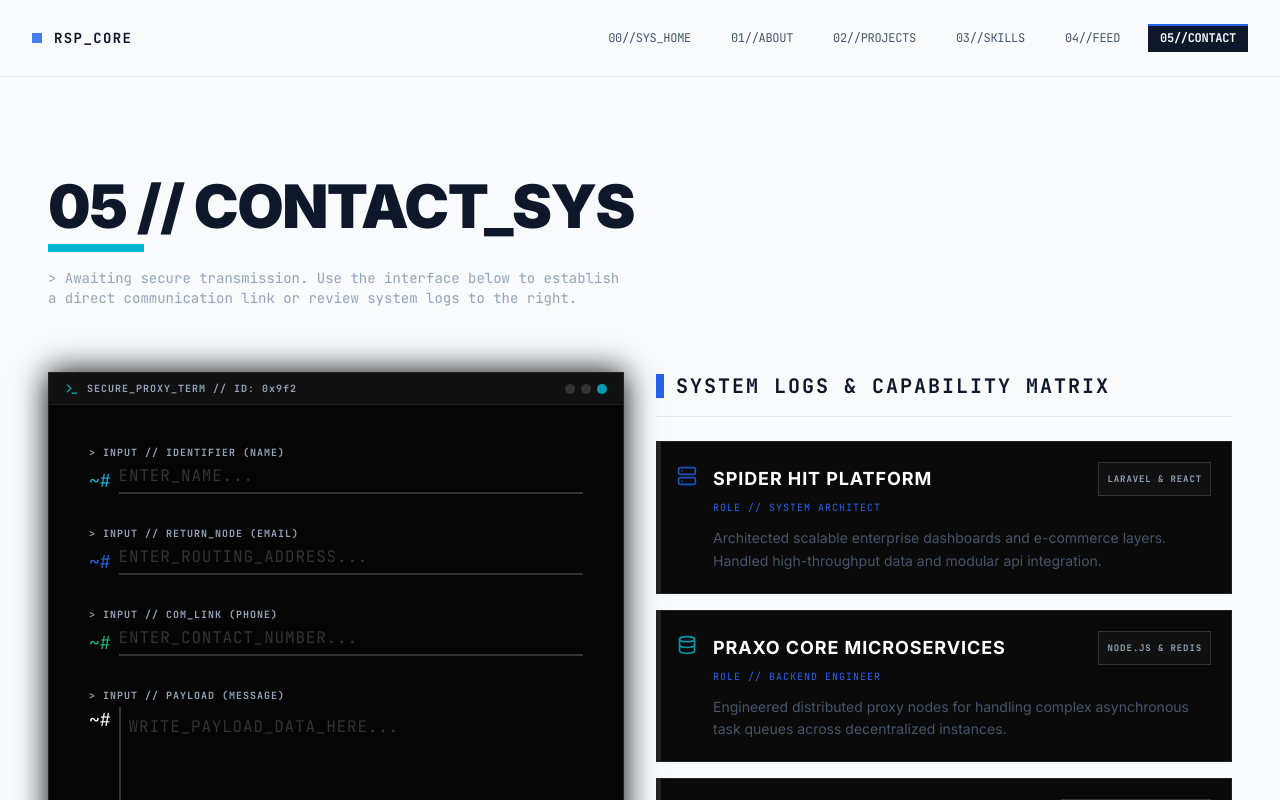
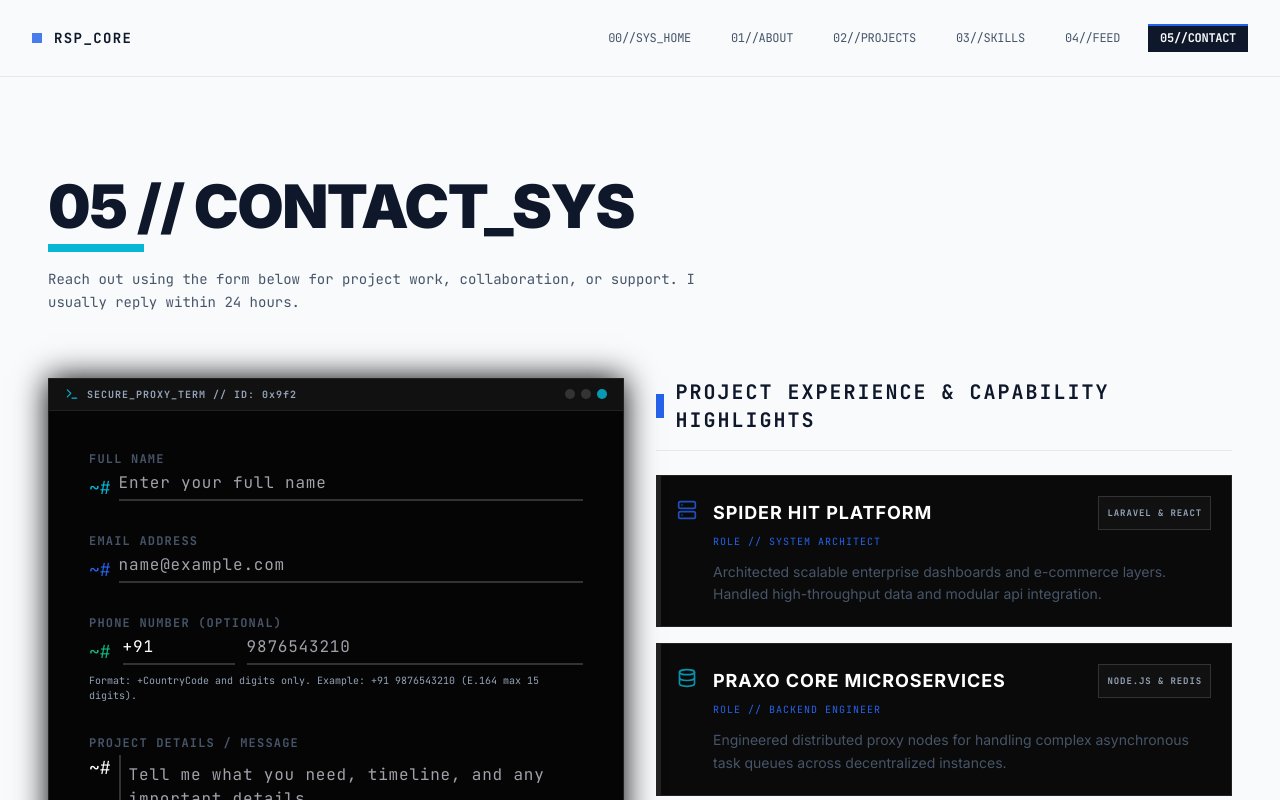
Before and after one commit to RanjithSaiVadithya/ranjith_profile, a Next.js app: page /contact in a window 1280 px wide. Shown: the top 800 px of the page. Built offline with nearby package versions, Linux system fonts and the light colour scheme.

Commit message:
admin dashborad ui

```diff
--- a/src/app/api/contact/route.ts
+++ b/src/app/api/contact/route.ts
@@ -1,22 +1,41 @@
 import { NextResponse } from 'next/server';
 import { adminDb } from '@/lib/firebase/admin';
 
-// The passcode to secure admin API routes (from .env.local)
-const ADMIN_PASSCODE = process.env.ADMIN_PASSCODE;
+function validateE164Phone(phone: string) {
+  if (!phone) return null;
+  if (!/^\+[1-9]\d{1,14}$/.test(phone)) {
+    return "Phone number must follow E.164 format.";
+  }
+
+  if (phone.startsWith("+33")) {
+    const nationalNumber = phone.slice(3);
+    if (!/^[67]\d+$/.test(nationalNumber)) {
+      return "For France (+33), mobile numbers must start with 6 or 7.";
+    }
+  }
+
+  return null;
+}
 
 export async function POST(request: Request) {
   try {
     const body = await request.json();
-    const { name, email, message } = body;
+    const { name, email, message, phone } = body;
 
     if (!name || !email || !message) {
       return NextResponse.json({ error: 'Missing fields' }, { status: 400 });
+    }
+
+    const phoneError = validateE164Phone(phone || "");
+    if (phoneError) {
+      return NextResponse.json({ error: phoneError }, { status: 400 });
     }
 
     // Save contact form to Firestore
     const docRef = await adminDb.collection('contacts').add({
       name,
       email,
+      phone: phone || "",
       message,
       createdAt: new Date().toISOString(),
       status: 'UNREAD' // UNREAD, READ, REPLIED
--- a/src/modules/contact/ContactModule.tsx
+++ b/src/modules/contact/ContactModule.tsx
@@ -9,22 +9,70 @@ export function ContactModule() {
   const [formState, setFormState] = useState({
     name: "",
     email: "",
-    phone: "",
     message: "",
   });
+  const [countryCode, setCountryCode] = useState("+91");
+  const [mobileNumber, setMobileNumber] = useState("");
+  const [phoneError, setPhoneError] = useState("");
 
   const [isSubmitting, setIsSubmitting] = useState(false);
   const [isSuccess, setIsSuccess] = useState(false);
 
+  const getValidatedPhone = () => {
+    if (!countryCode && !mobileNumber) {
+      return "";
+    }
+
+    if (!countryCode || !mobileNumber) {
+      setPhoneError("Please enter both country code and mobile number.");
+      return null;
+    }
+
+    const normalizedCountryCode = countryCode.trim();
+    const normalizedMobileNumber = mobileNumber.trim();
+    const fullNumber = `${normalizedCountryCode}${normalizedMobileNumber}`;
+
+    if (!/^\+[1-9]\d{0,2}$/.test(normalizedCountryCode)) {
+      setPhoneError("Country code must start with + and contain 1 to 3 digits.");
+      return null;
+    }
+
+    if (!/^\d+$/.test(normalizedMobileNumber)) {
+      setPhoneError("Mobile number must contain digits only.");
+      return null;
+    }
+
+    if (!/^\+[1-9]\d{1,14}$/.test(fullNumber)) {
+      setPhoneError("Use valid E.164 format (max 15 digits including country code).");
+      return null;
+    }
+
+    if (normalizedCountryCode === "+33" && !/^[67]\d+$/.test(normalizedMobileNumber)) {
+      setPhoneError("For France (+33), mobile numbers must start with 6 or 7.");
+      return null;
+    }
+
+    setPhoneError("");
+    return fullNumber;
+  };
+
   const handleSubmit = async (e: React.FormEvent) => {
     e.preventDefault();
+    const validatedPhone = getValidatedPhone();
+    if (validatedPhone === null) {
+      return;
+    }
+
     setIsSubmitting(true);
 
     try {
       const res = await fetch("/api/contact", {
         method: "POST",
         headers: { "Content-Type": "application/json" },
-        body: JSON.stringify(formState)
+        body: JSON.stringify({
+          ...formState,
+          phone: validatedPhone,
+        })
       });
 
       if (res.ok) {
@@ -32,7 +80,9 @@ export function ContactModule() {
         // Reset after a while
         setTimeout(() => {
           setIsSuccess(false);
-          setFormState({ name: "", email: "", phone: "", message: "" });
+          setFormState({ name: "", email: "", message: "" });
+          setCountryCode("+91");
+          setMobileNumber("");
         }, 5000);
       } else {
         alert("TRANSMISSION_FAILED: Node rejected payload.");
@@ -74,8 +124,9 @@ export function ContactModule() {
       <motion.div variants={animations.slideLeft} initial="initial" animate="animate">
         <h2 className="text-4xl md:text-6xl font-black uppercase tracking-tight mb-2">05 // CONTACT_SYS</h2>
         <div className="w-24 h-2 bg-accent-energy" />
-        <p className="font-mono text-text-muted mt-4 text-sm max-w-xl">
-           &gt; Awaiting secure transmission. Use the interface below to establish a direct communication link or review system logs to the right.
+        <p className="font-mono text-text-secondary mt-4 text-sm leading-relaxed max-w-2xl">
+          Reach out using the form below for project work, collaboration, or support.
+          I usually reply within 24 hours.
         </p>
       </motion.div>
 
@@ -109,17 +160,17 @@ export function ContactModule() {
                  className="flex flex-col items-center justify-center py-20 text-center gap-4"
                >
                   <CheckCircle2 size={48} className="text-accent-success" />
-                  <h3 className="text-2xl font-black text-white uppercase tracking-widest">Payload Transmitted</h3>
-                  <p className="font-mono text-text-muted text-sm border-t border-[#333] pt-4">
-                    Link established. System architect has been pinged. Response expected shortly.
+                  <h3 className="text-2xl font-black text-white uppercase tracking-widest">Message Sent</h3>
+                  <p className="font-mono text-text-secondary text-sm border-t border-[#333] pt-4 max-w-md">
+                    Thank you for reaching out. Your message was received successfully and I will get back to you soon.
                   </p>
                </motion.div>
             ) : (
               <>
                 {/* Name Input */}
                 <div className="group mb-8">
-                  <label className="font-mono text-[10px] uppercase text-text-muted font-bold tracking-widest mb-1 block group-focus-within:text-accent-energy transition-colors">
-                    &gt; INPUT // IDENTIFIER (NAME)
+                  <label className="font-mono text-xs uppercase text-text-secondary font-bold tracking-widest mb-1 block group-focus-within:text-accent-energy transition-colors">
+                    Full Name
                   </label>
                   <div className="flex items-end">
                     <span className="font-mono text-accent-energy text-lg mr-2 leading-none mb-1">~#</span>
@@ -128,16 +179,16 @@ export function ContactModule() {
                       type="text"
                       value={formState.name}
                       onChange={(e) => setFormState({...formState, name: e.target.value})}
-                      className="flex-1 bg-transparent border-b-2 border-[#333] tracking-wider text-white font-mono placeholder:text-[#333] focus:border-accent-energy focus:outline-none transition-colors pb-1"
-                      placeholder="ENTER_NAME..."
+                      className="flex-1 bg-transparent border-b-2 border-[#333] tracking-wider text-white font-mono placeholder:text-zinc-400 focus:border-accent-energy focus:outline-none transition-colors pb-1"
+                      placeholder="Enter your full name"
                     />
                   </div>
                 </div>
 
                 {/* Email Input */}
                 <div className="group mb-8">
-                  <label className="font-mono text-[10px] uppercase text-text-muted font-bold tracking-widest mb-1 block group-focus-within:text-accent-primary transition-colors">
-                    &gt; INPUT // RETURN_NODE (EMAIL)
+                  <label className="font-mono text-xs uppercase text-text-secondary font-bold tracking-widest mb-1 block group-focus-within:text-accent-primary transition-colors">
+                    Email Address
                   </label>
                   <div className="flex items-end">
                     <span className="font-mono text-accent-primary text-lg mr-2 leading-none mb-1">~#</span>
@@ -146,33 +197,57 @@ export function ContactModule() {
                       type="email"
                       value={formState.email}
                       onChange={(e) => setFormState({...formState, email: e.target.value})}
-                      className="flex-1 bg-transparent border-b-2 border-[#333] tracking-wider text-white font-mono placeholder:text-[#333] focus:border-accent-primary focus:outline-none transition-colors pb-1"
-                      placeholder="ENTER_ROUTING_ADDRESS..."
+                      className="flex-1 bg-transparent border-b-2 border-[#333] tracking-wider text-white font-mono placeholder:text-zinc-400 focus:border-accent-primary focus:outline-none transition-colors pb-1"
+                      placeholder="name@example.com"
                     />
                   </div>
                 </div>
 
                 {/* Phone Input */}
                 <div className="group mb-8">
-                  <label className="font-mono text-[10px] uppercase text-text-muted font-bold tracking-widest mb-1 block group-focus-within:text-accent-success transition-colors">
-                    &gt; INPUT // COM_LINK (PHONE)
+                  <label className="font-mono text-xs uppercase text-text-secondary font-bold tracking-widest mb-1 block group-focus-within:text-accent-success transition-colors">
+                    Phone Number (Optional)
                   </label>
-                  <div className="flex items-end">
-                    <span className="font-mono text-accent-success text-lg mr-2 leading-none mb-1">~#</span>
+                  <div className="flex items-end gap-3">
+                    <span className="font-mono text-accent-success text-lg leading-none mb-1">~#</span>
                     <input
                       type="tel"
-                      value={formState.phone}
-                      onChange={(e) => setFormState({...formState, phone: e.target.value})}
-                      className="flex-1 bg-transparent border-b-2 border-[#333] tracking-wider text-white font-mono placeholder:text-[#333] focus:border-accent-success focus:outline-none transition-colors pb-1"
-                      placeholder="ENTER_CONTACT_NUMBER..."
+                      inputMode="numeric"
+                      value={countryCode}
+                      onChange={(e) => {
+                        const raw = e.target.value.replace(/[^\d+]/g, "");
+                        const normalized = raw ? `+${raw.replace(/\+/g, "")}` : "";
+                        setCountryCode(normalized);
+                        if (phoneError) setPhoneError("");
+                      }}
+                      className="w-28 bg-transparent border-b-2 border-[#333] tracking-wider text-white font-mono placeholder:text-zinc-400 focus:border-accent-success focus:outline-none transition-colors pb-1"
+                      placeholder="+91"
+                      maxLength={4}
+                    />
+                    <input
+                      type="tel"
+                      inputMode="numeric"
+                      value={mobileNumber}
+                      onChange={(e) => {
+                        setMobileNumber(e.target.value.replace(/\D/g, ""));
+                        if (phoneError) setPhoneError("");
+                      }}
+                      className="flex-1 bg-transparent border-b-2 border-[#333] tracking-wider text-white font-mono placeholder:text-zinc-400 focus:border-accent-success focus:outline-none transition-colors pb-1"
+                      placeholder="9876543210"
                     />
                   </div>
+                  <p className="font-mono text-[10px] text-text-muted mt-2">
+                    Format: +CountryCode and digits only. Example: +91 9876543210 (E.164 max 15 digits).
+                  </p>
+                  {phoneError && (
+                    <p className="font-mono text-[10px] text-accent-warning mt-1">{phoneError}</p>
+                  )}
                 </div>
 
                 {/* Message Input */}
                 <div className="group mb-12">
-                  <label className="font-mono text-[10px] uppercase text-text-muted font-bold tracking-widest mb-1 block group-focus-within:text-white transition-colors">
-                    &gt; INPUT // PAYLOAD (MESSAGE)
+                  <label className="font-mono text-xs uppercase text-text-secondary font-bold tracking-widest mb-1 block group-focus-within:text-white transition-colors">
+                    Project Details / Message
                   </label>
                   <div className="flex items-start">
                     <span className="font-mono text-white text-lg mr-2 leading-none mt-1">~#</span>
@@ -181,8 +256,8 @@ export function ContactModule() {
                       rows={4}
                       value={formState.message}
                       onChange={(e) => setFormState({...formState, message: e.target.value})}
-                      className="flex-1 bg-transparent border-l-2 border-b-2 border-[#333] p-2 tracking-wider text-white font-mono placeholder:text-[#333] focus:border-white focus:outline-none transition-colors resize-none"
-                      placeholder="WRITE_PAYLOAD_DATA_HERE..."
+                      className="flex-1 bg-transparent border-l-2 border-b-2 border-[#333] p-2 tracking-wider text-white font-mono placeholder:text-zinc-400 focus:border-white focus:outline-none transition-colors resize-none"
+                      placeholder="Tell me what you need, timeline, and any important details."
                     />
                   </div>
                 </div>
@@ -191,7 +266,7 @@ export function ContactModule() {
                   disabled={isSubmitting}
                   className="relative overflow-hidden w-full bg-white text-black font-mono font-bold uppercase tracking-[0.2em] py-4 hover:bg-zinc-300 disabled:opacity-50 disabled:bg-zinc-500 transition-all group flex items-center justify-center gap-3"
                 >
-                  <span className="z-10">{isSubmitting ? "ENCRYPTING_AND_ROUTING..." : "COMMIT_TRANSMISSION"}</span>
+                  <span className="z-10">{isSubmitting ? "Sending Message..." : "Send Message"}</span>
                   {!isSubmitting && <Send size={16} className="z-10 group-hover:translate-x-1 group-hover:-translate-y-1 transition-transform" />}
 
                   {/* Glitch hover background */}
@@ -211,7 +286,7 @@ export function ContactModule() {
         >
           <div className="flex items-center gap-3 border-b border-text-muted/20 pb-4">
              <div className="w-2 h-6 bg-accent-primary" />
-             <h3 className="font-mono text-xl font-bold uppercase tracking-widest text-text-primary">SYSTEM Logs & Capability Matrix</h3>
+             <h3 className="font-mono text-xl font-bold uppercase tracking-widest text-text-primary">Project Experience & Capability Highlights</h3>
           </div>
 
           <div className="flex flex-col gap-4">
```
Also changed, not shown: src/app/admin/dashboard/page.tsx (+105 -13 lines).
